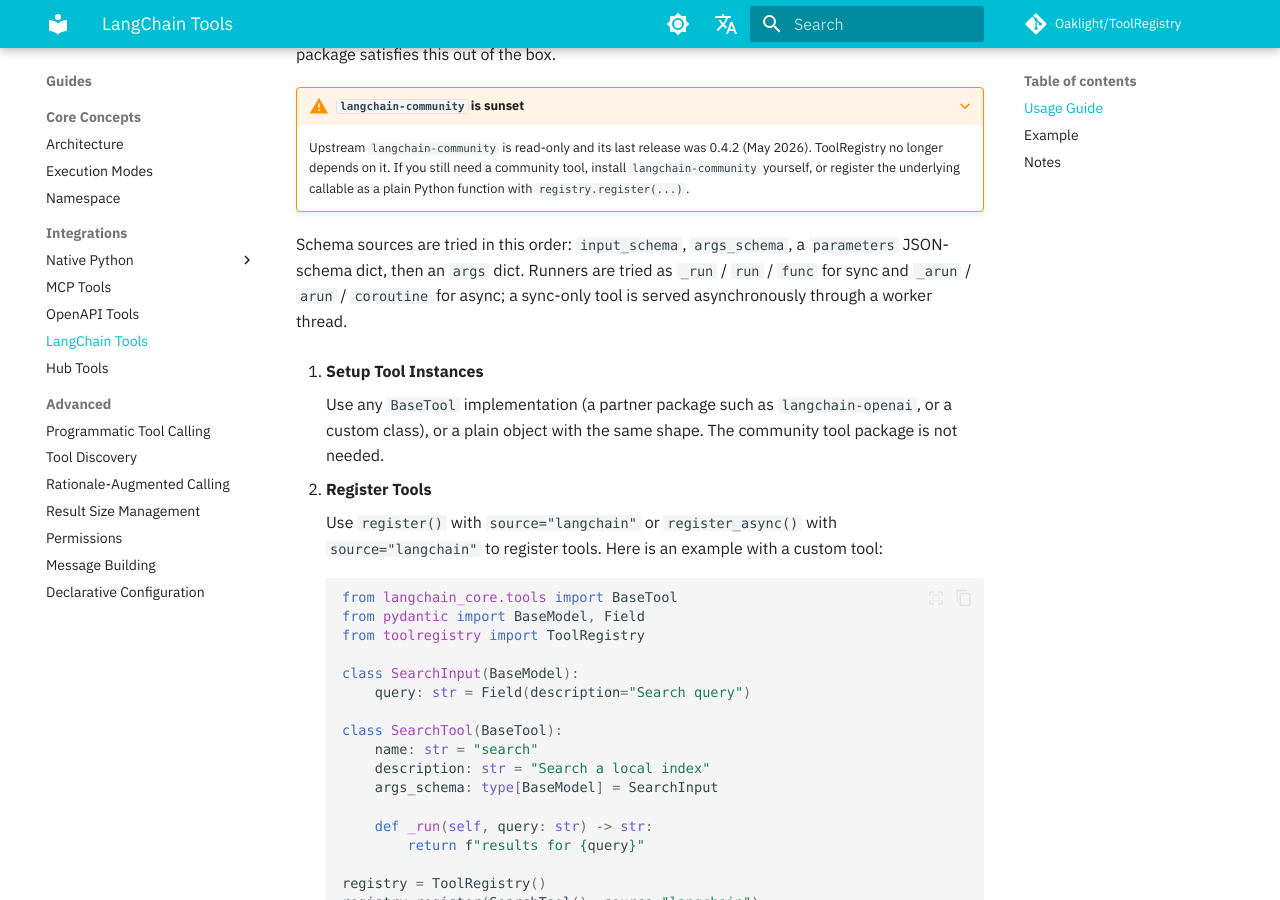
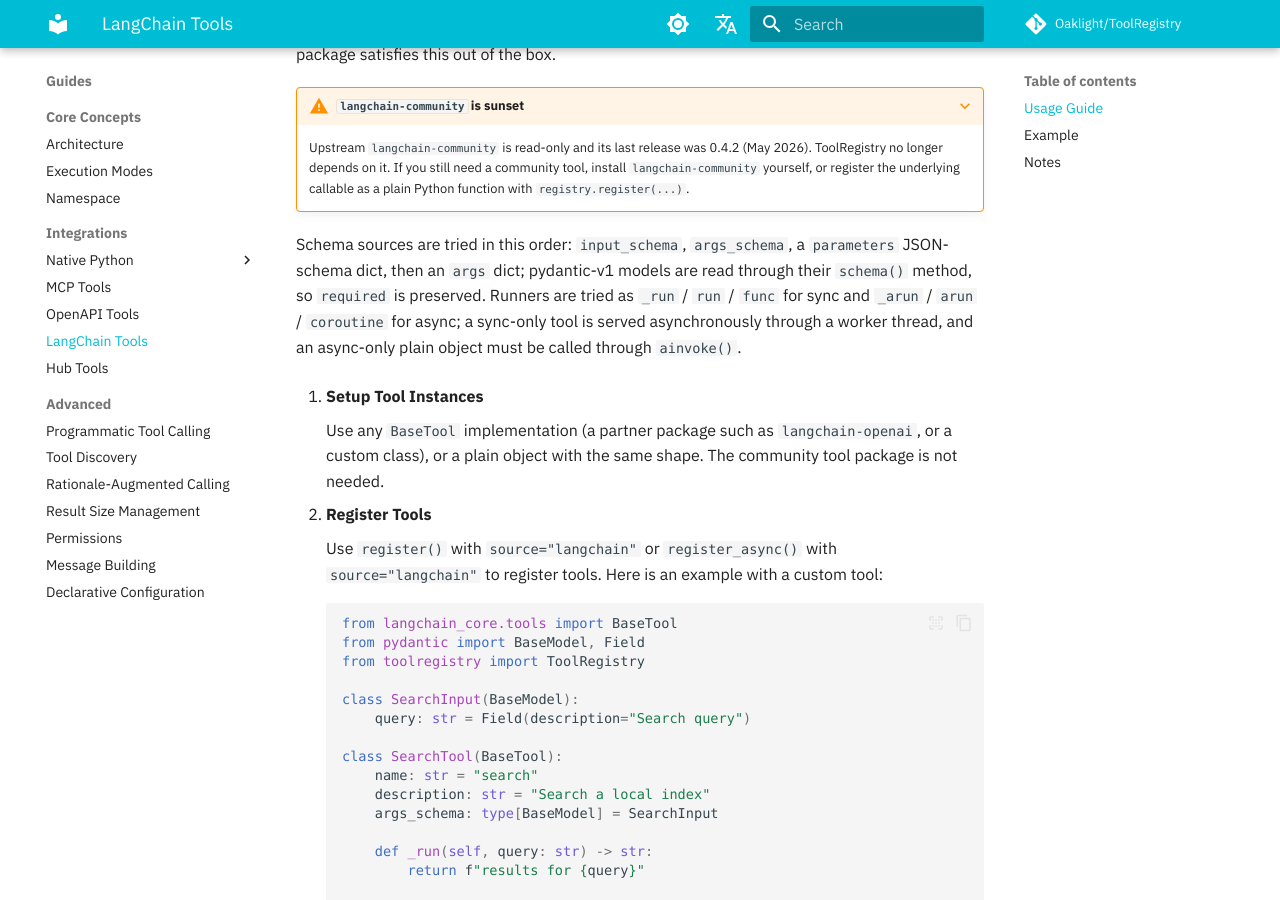
Before and after one commit to Oaklight/ToolRegistry, an MkDocs documentation site: the page built from docs/usage/integrations/langchain.md, in a window 1280 px wide and 900 px high, scrolled down 720 px. Built offline with MkDocs 1.6.1 and Material for MkDocs 9.7.7, drawn with Linux system fonts in a browser that asks for light colours; some web fonts are replaced; comment, search, counter and statistics services are not loaded.

Commit message:
docs: cover pydantic v1 schemas and drift matrix (#313 review)

```diff
--- a/docs/usage/integrations/langchain.md
+++ b/docs/usage/integrations/langchain.md
@@ -21,9 +21,11 @@
     underlying callable as a plain Python function with `registry.register(...)`.
 
 Schema sources are tried in this order: `input_schema`, `args_schema`, a
-`parameters` JSON-schema dict, then an `args` dict. Runners are tried as
-`_run` / `run` / `func` for sync and `_arun` / `arun` / `coroutine` for async; a
-sync-only tool is served asynchronously through a worker thread.
+`parameters` JSON-schema dict, then an `args` dict; pydantic-v1 models are read
+through their `schema()` method, so `required` is preserved. Runners are tried
+as `_run` / `run` / `func` for sync and `_arun` / `arun` / `coroutine` for
+async; a sync-only tool is served asynchronously through a worker thread, and
+an async-only plain object must be called through `ainvoke()`.
 
 1. **Setup Tool Instances**
 
```
Also changed, not shown: docs/changelog.md (+1 -1 lines).
